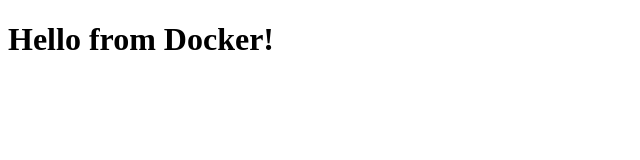
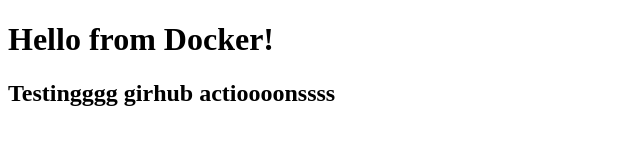
Before and after one commit to MarijaK02/KIII-LAB5, a plain HTML site: page index.html in a window 1280 px wide. Shown: the whole page, without its empty margins (0-640 px from the left). Drawn offline with Linux system fonts and the light colour scheme.

Commit message:
testing github actions

```diff
--- a/index.html
+++ b/index.html
@@ -6,5 +6,6 @@
 </head>
 <body>
     <h1>Hello from Docker!</h1>
+    <h2>Testingggg girhub actioooonssss</h2>
 </body>
 </html>
```
